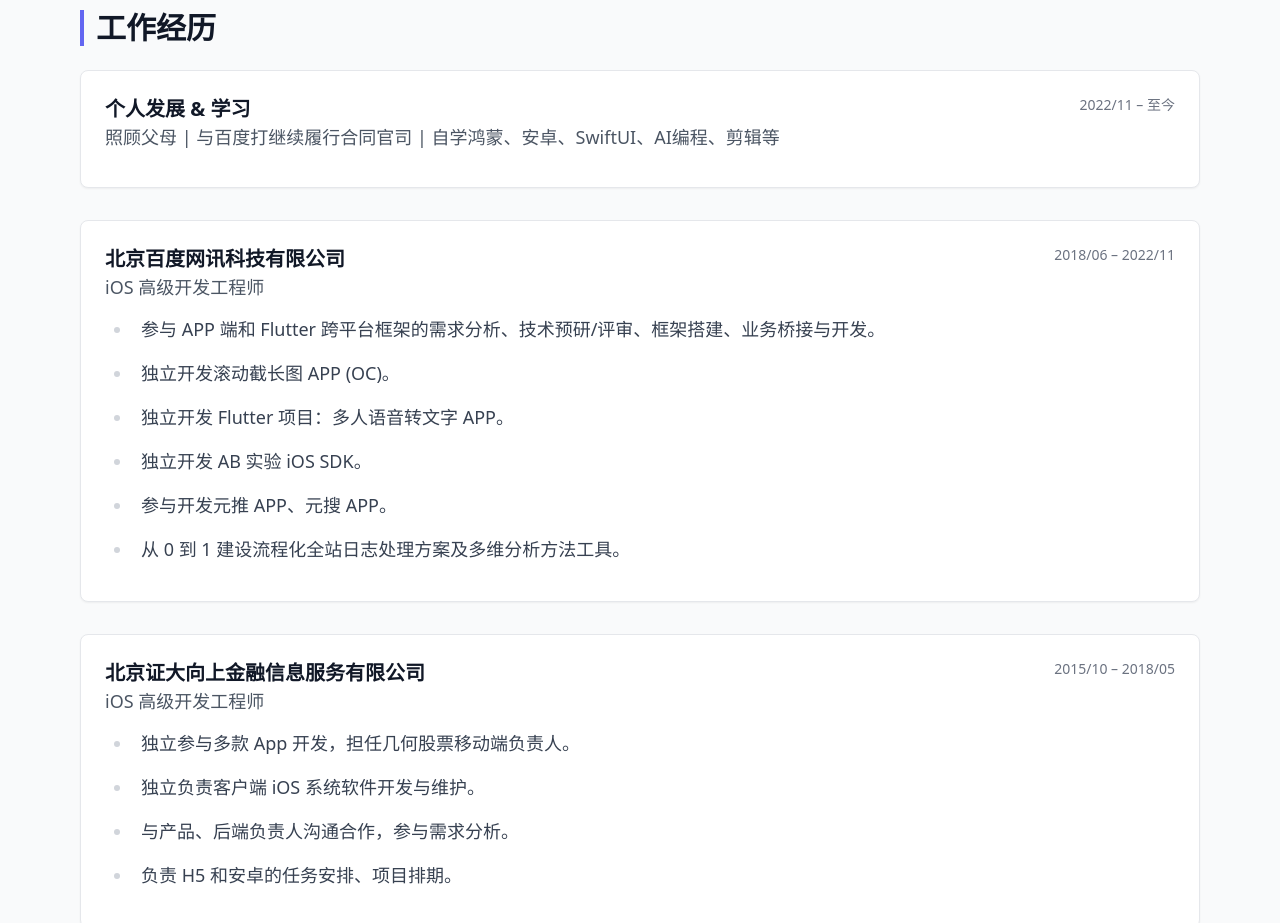
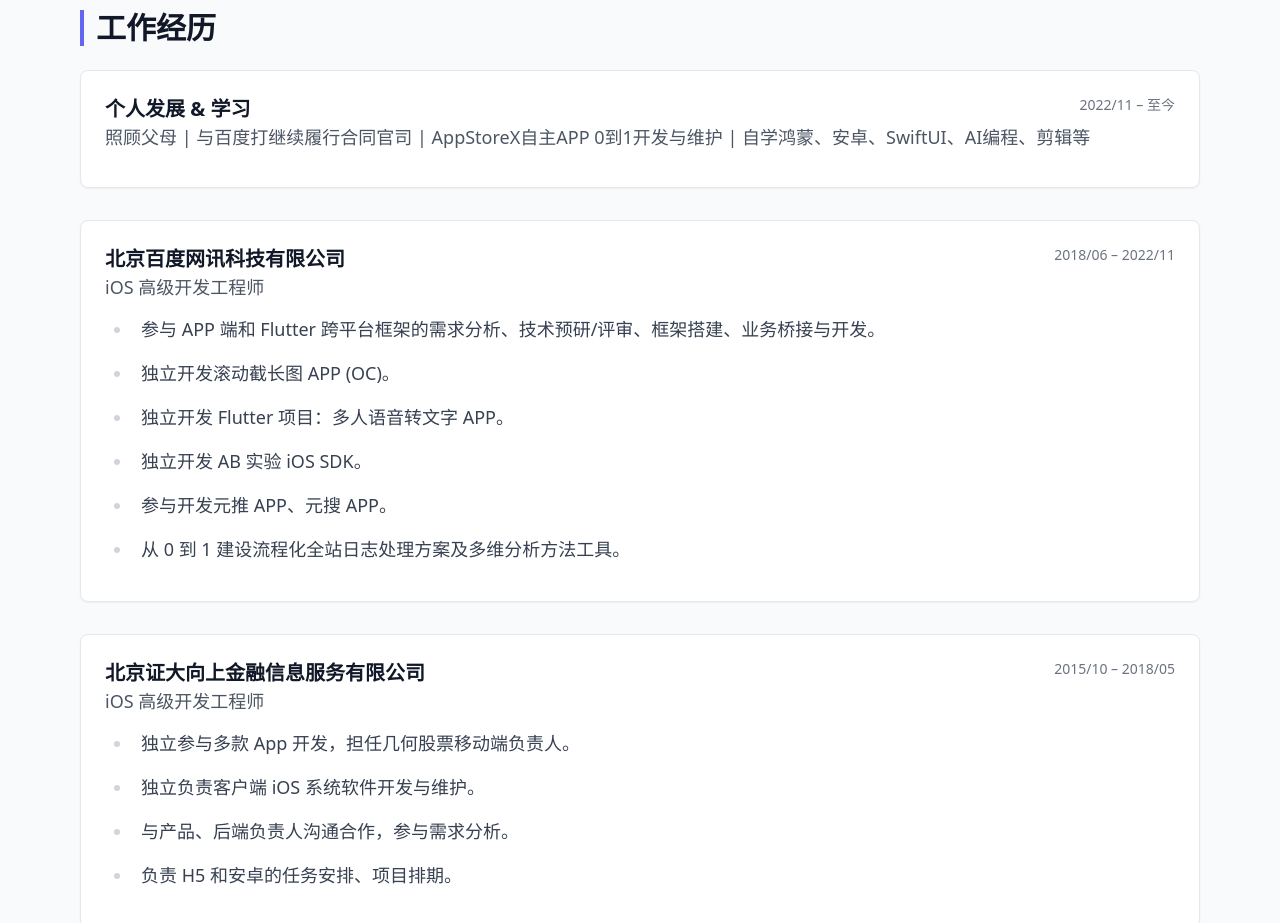
Before and after one commit to zhangxiaomeng1/zhangxiaomeng.github.io, a plain HTML site: page personGithub.html in a window 1280 px wide. Shown: the part 1040-1963 px from the top of the page. Drawn offline with nearby package versions, Linux system fonts and the light colour scheme.

Commit message:
docs: 更新个人发展描述，添加AppStoreX自主APP开发与维护

```diff
--- a/personGithub.html
+++ b/personGithub.html
@@ -213,7 +213,7 @@
                     <div class="card-hover p-6 bg-white dark:bg-gray-800 rounded-lg shadow-sm dark:shadow-none border border-gray-200 dark:border-gray-700">
                         <p class="text-sm text-gray-500 dark:text-gray-400 float-right">2022/11 – 至今</p>
                         <h3 class="text-xl font-semibold text-gray-900 dark:text-white">个人发展 & 学习</h3>
-                        <p class="text-lg text-gray-600 dark:text-gray-400 mb-3">照顾父母 | 与百度打继续履行合同官司 | 自学鸿蒙、安卓、SwiftUI、AI编程、剪辑等</p>
+                        <p class="text-lg text-gray-600 dark:text-gray-400 mb-3">照顾父母 | 与百度打继续履行合同官司 | AppStoreX自主APP 0到1开发与维护 | 自学鸿蒙、安卓、SwiftUI、AI编程、剪辑等</p>
                         <!-- No detailed description needed here based on input -->
                     </div>
 
```
